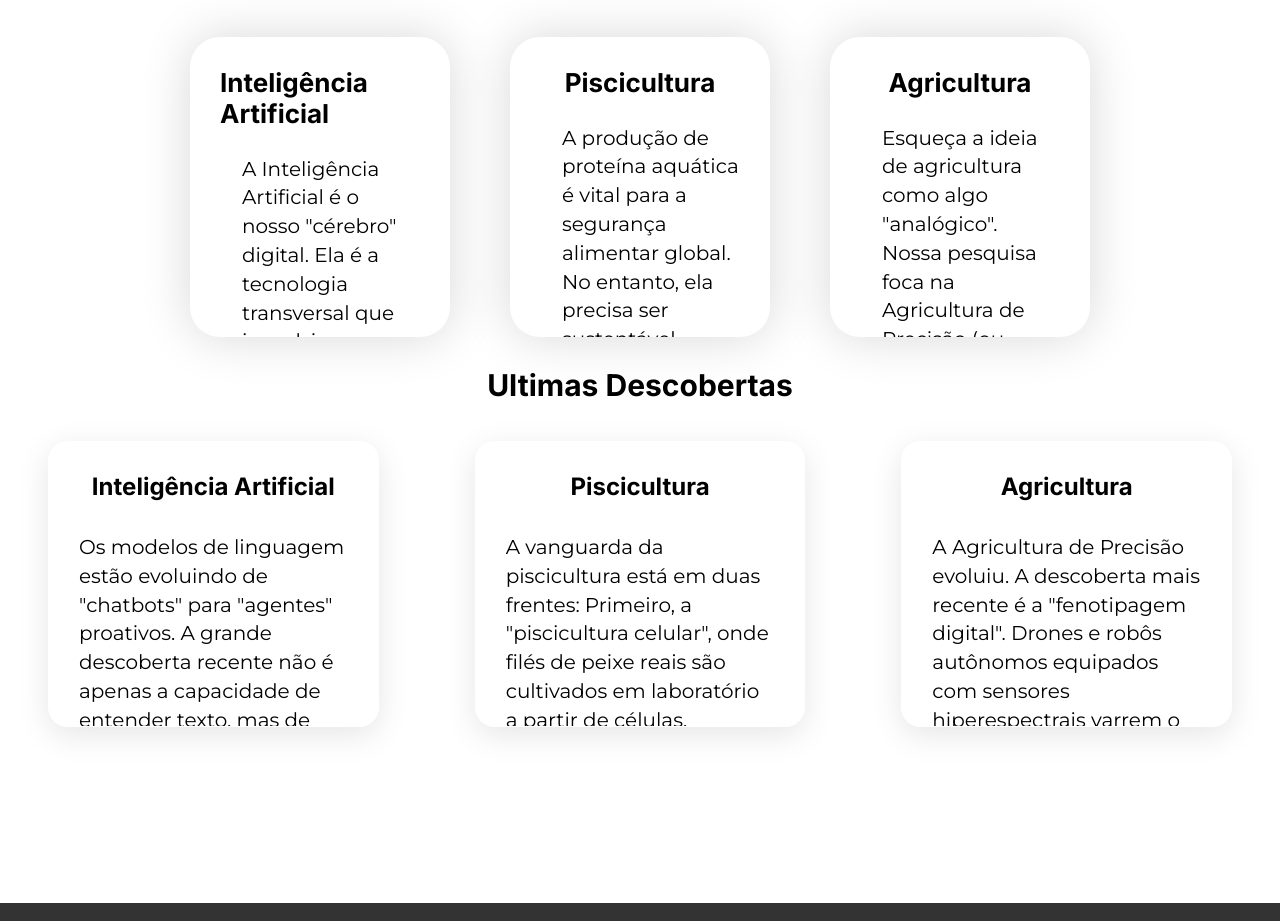
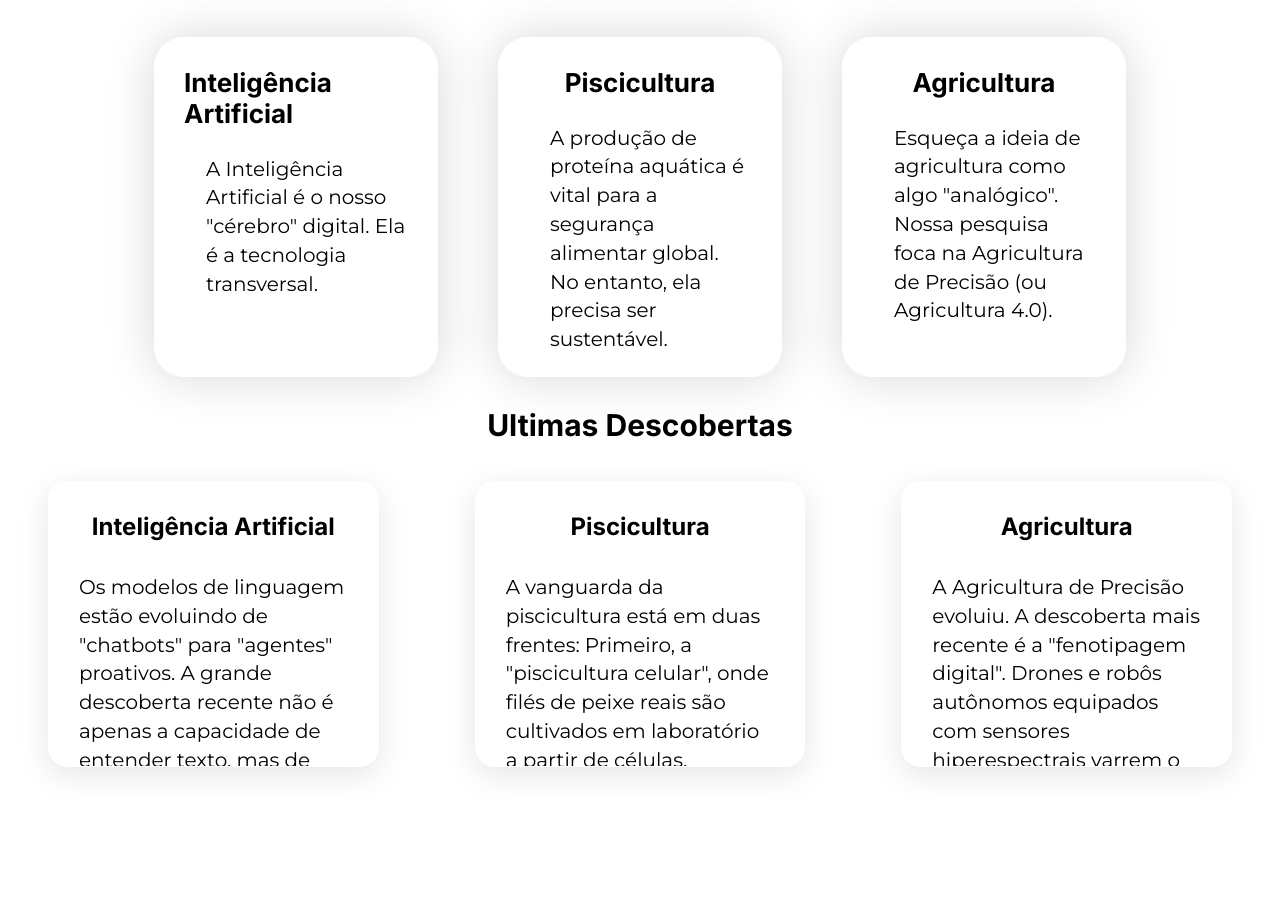
Before and after one commit to igormetring/trabalho-de-pi, a plain HTML site: page index.html in a window 1280 px wide. Shown: the part 820-1741 px from the top of the page. Drawn offline with Linux system fonts and the light colour scheme.

Commit message:
Add files via upload

```diff
--- a/css/estilo.css
+++ b/css/estilo.css
@@ -185,8 +185,8 @@ header h1 {
 }
 
 .card {
-    width: 25vh;
-    height: 30vh;
+    width: 28vh;
+    height: 35vh;
     border-radius: 30px;
     box-shadow: var(--card-shadow);
     padding: 30px;
--- a/index.html
+++ b/index.html
@@ -41,20 +41,17 @@
         <div class="main-areacenter">
             <div id="card-1" class="card">
                 <h3>Inteligência Artificial</h3>
-                <p id="mainarea-p">A Inteligência Artificial é o nosso "cérebro" digital. Ela é a tecnologia transversal
-                    que impulsiona a inovação em todas as nossas outras áreas.</p>
+                <p id="mainarea-p">A Inteligência Artificial é o nosso "cérebro" digital. Ela é a tecnologia transversal.</p>
             </div>
             <div id="card-2" class="card">
                 <h3>Piscicultura</h3>
                 <p id="mainarea-p">A produção de proteína aquática é vital para a segurança alimentar global. No
-                    entanto, ela precisa ser sustentável. Nossa pesquisa em Piscicultura (ou Aquacultura Inteligente)
-                    usa a tecnologia para:</p>
+                    entanto, ela precisa ser sustentável.</p>
             </div>
             <div id="card-3" class="card">
                 <h3>Agricultura</h3>
                 <p id="mainarea-p">Esqueça a ideia de agricultura como algo "analógico". Nossa pesquisa foca na
-                    Agricultura de Precisão (ou Agricultura 4.0), onde a tecnologia e a terra andam juntas. Ao aplicar
-                    IA, sensores e drones, buscamos:</p>
+                    Agricultura de Precisão (ou Agricultura 4.0).</p>
             </div>
     </section>
 
```
Also changed, not shown: inglês.html (+3 -4 lines).
